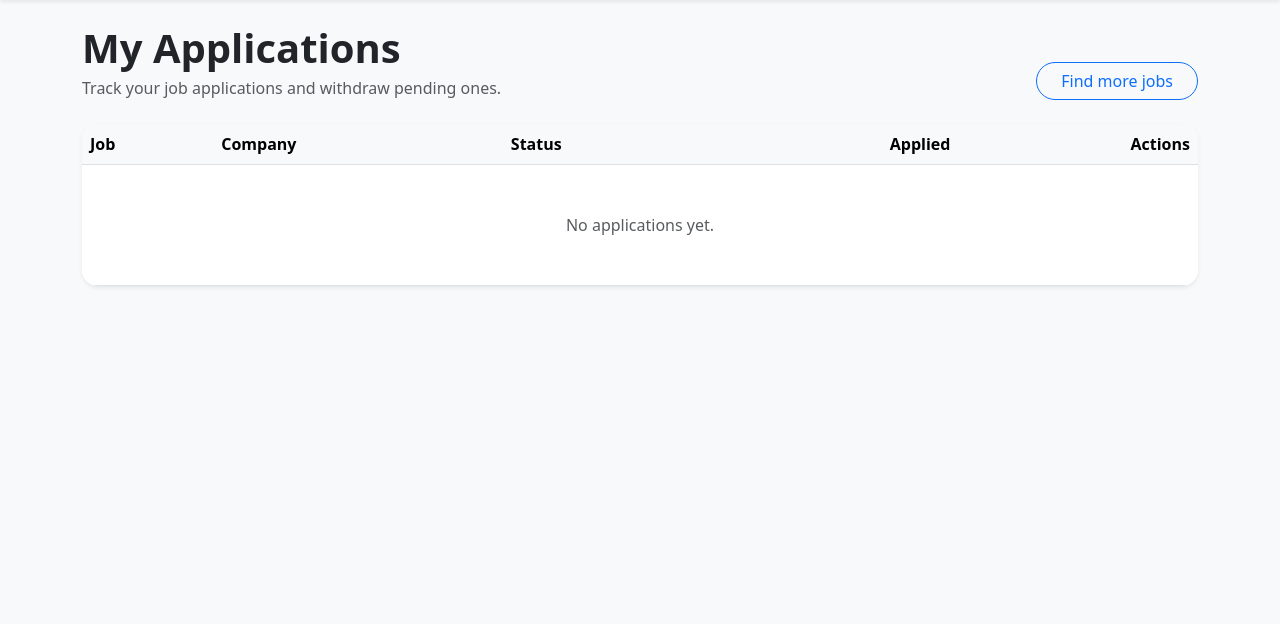
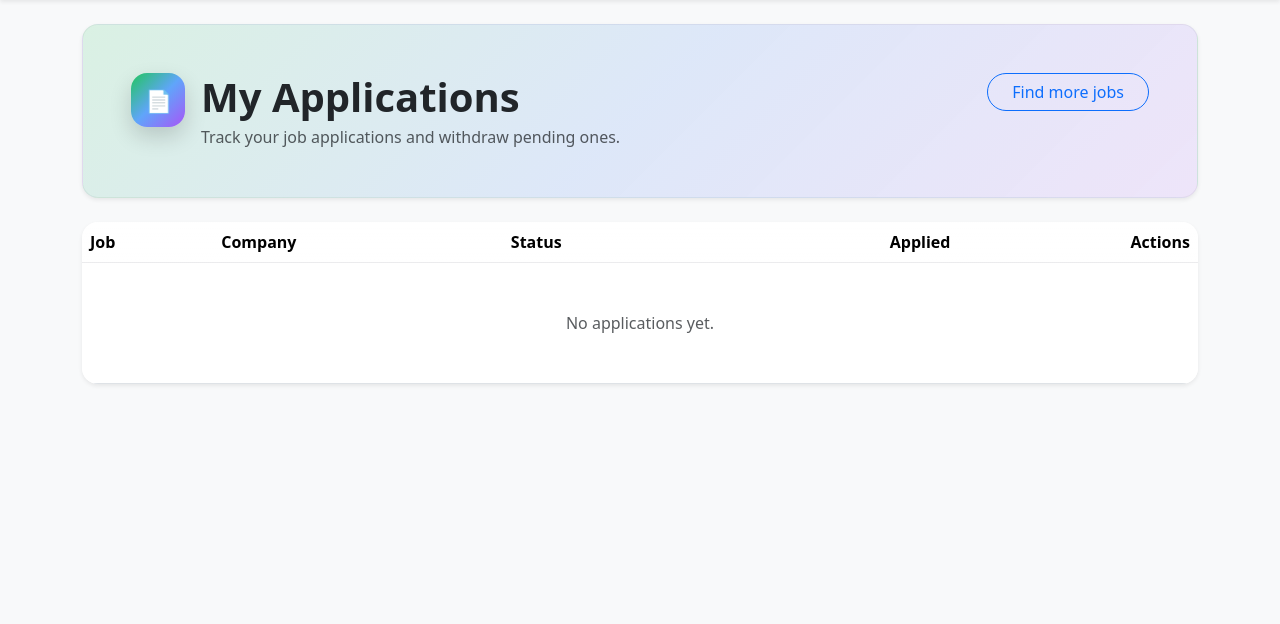
Before and after one commit to themiyawijenayaka100-coder/jobportal, a Django app: page /applications/my/ in a window 1280 px wide. Shown: the part 56-680 px from the top of the page. Run offline with Django 5.2, Linux system fonts and the light colour scheme; a user stored in the database is signed in; data comes from the database, SQL or seed files in the repository.

Commit message:
Improved visibility of my applications tab

```diff
--- a/applications/templates/my_applications.html
+++ b/applications/templates/my_applications.html
@@ -1,17 +1,74 @@
 {% extends 'base.html' %}
 
 {% block content %}
-<div class="d-flex flex-wrap justify-content-between align-items-end gap-3 mb-4">
+<style>
+  /* Scoped to My Applications page only */
+  .apps-page .apps-hero {
+    background: linear-gradient(135deg, rgba(34, 197, 94, .14), rgba(59, 130, 246, .14), rgba(168, 85, 247, .12));
+    border: 1px solid rgba(15, 23, 42, .06);
+  }
+  .apps-page .apps-badge {
+    width: 54px;
+    height: 54px;
+    border-radius: 16px;
+    background: linear-gradient(135deg, #22c55e, #60a5fa, #a855f7);
+    color: #0b1020;
+    display: inline-flex;
+    align-items: center;
+    justify-content: center;
+    box-shadow: 0 .6rem 1.4rem rgba(0, 0, 0, .16);
+  }
+  .apps-page .apps-card {
+    border: 1px solid rgba(15, 23, 42, .06);
+  }
+  .apps-page .apps-table thead th {
+    background: linear-gradient(180deg, rgba(255,255,255,.96), rgba(255,255,255,.86));
+    border-bottom: 1px solid rgba(15, 23, 42, .08);
+  }
+  .apps-page .apps-table tbody tr {
+    transition: transform .12s ease, box-shadow .12s ease, background-color .12s ease;
+  }
+  .apps-page .apps-table tbody tr:hover {
+    background: linear-gradient(90deg, rgba(96,165,250,.10), rgba(168,85,247,.06), transparent 55%);
+  }
+  .apps-page .status-pill {
+    border: 1px solid rgba(15, 23, 42, .10);
+    font-weight: 800;
+    letter-spacing: .2px;
+  }
+  .apps-page .status-pill.status-pending {
+    background: linear-gradient(135deg, rgba(251,191,36,.95), rgba(249,115,22,.85));
+    color: #0b1020;
+  }
+  .apps-page .status-pill.status-accepted {
+    background: linear-gradient(135deg, rgba(34,197,94,.95), rgba(14,165,233,.80));
+    color: #0b1020;
+  }
+  .apps-page .status-pill.status-rejected {
+    background: linear-gradient(135deg, rgba(244,63,94,.92), rgba(168,85,247,.65));
+    color: #0b1020;
+  }
+</style>
+
+<div class="apps-page">
+  <div class="apps-hero rounded-4 p-4 p-md-5 shadow-sm mb-4">
+    <div class="d-flex flex-wrap justify-content-between align-items-start gap-3">
+      <div class="d-flex align-items-start gap-3">
+        <div class="apps-badge" aria-hidden="true">
+          <span style="font-size: 22px; line-height: 1;">📄</span>
+        </div>
         <div>
           <h1 class="fw-bold mb-1">My Applications</h1>
           <p class="text-muted mb-0">Track your job applications and withdraw pending ones.</p>
         </div>
+      </div>
       <a class="btn btn-outline-primary rounded-pill px-4" href="{% url 'job_list' %}">Find more jobs</a>
     </div>
+  </div>
 
-<div class="card shadow-sm border-0 rounded-4 overflow-hidden">
+  <div class="card apps-card shadow-sm border-0 rounded-4 overflow-hidden">
     <div class="table-responsive">
-    <table class="table table-hover align-middle mb-0">
+      <table class="table table-hover align-middle mb-0 apps-table">
         <thead class="table-light">
           <tr>
             <th>Job</th>
@@ -27,7 +84,7 @@
               <td class="fw-semibold">{{ app.job.title }}</td>
               <td>{{ app.job.company }}</td>
               <td>
-              <span class="badge {% if app.status == 'Pending' %}text-bg-warning{% elif app.status == 'Accepted' %}text-bg-success{% else %}text-bg-danger{% endif %}">
+                <span class="badge rounded-pill status-pill {% if app.status == 'Pending' %}status-pending{% elif app.status == 'Accepted' %}status-accepted{% else %}status-rejected{% endif %}">
                   {{ app.status }}
                 </span>
               </td>
@@ -74,5 +131,6 @@
       </table>
     </div>
   </div>
+</div>
 
 {% endblock %}
```
Lines whose indentation alone changed are shown as unchanged.
